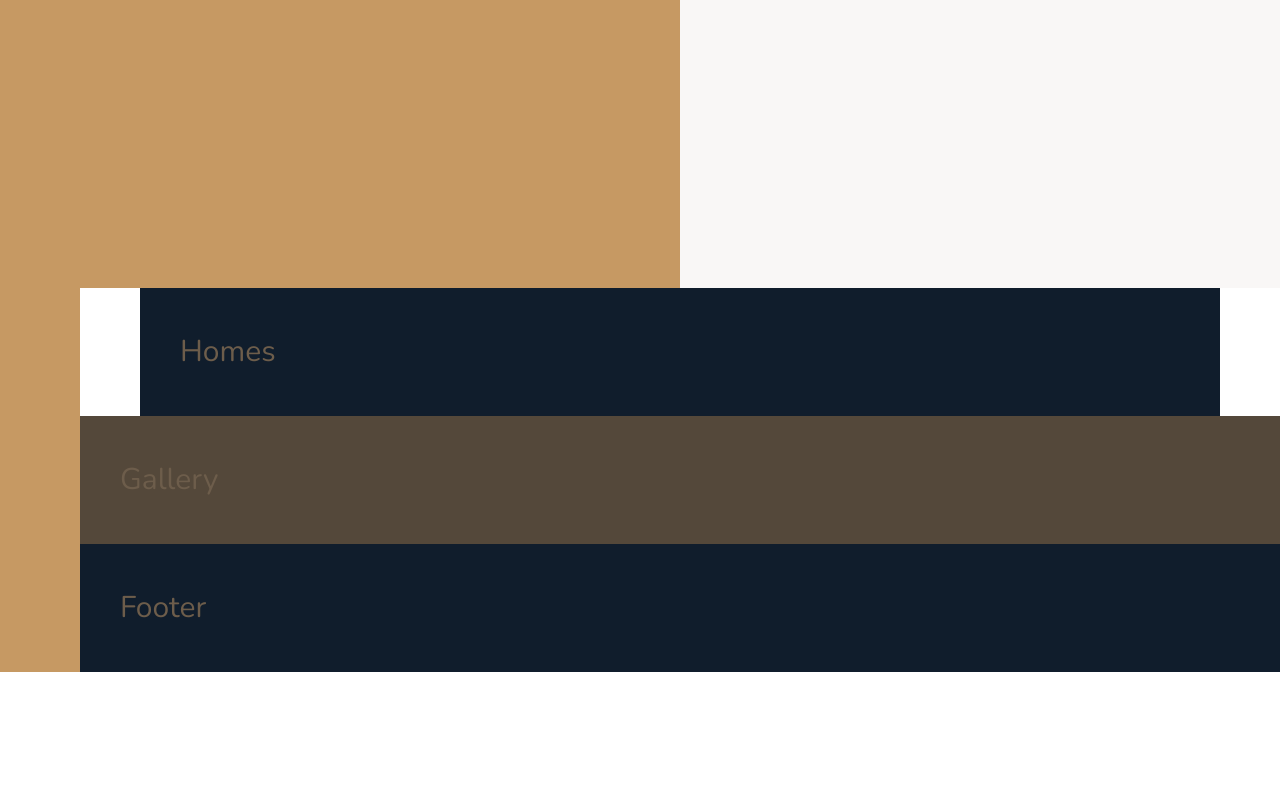
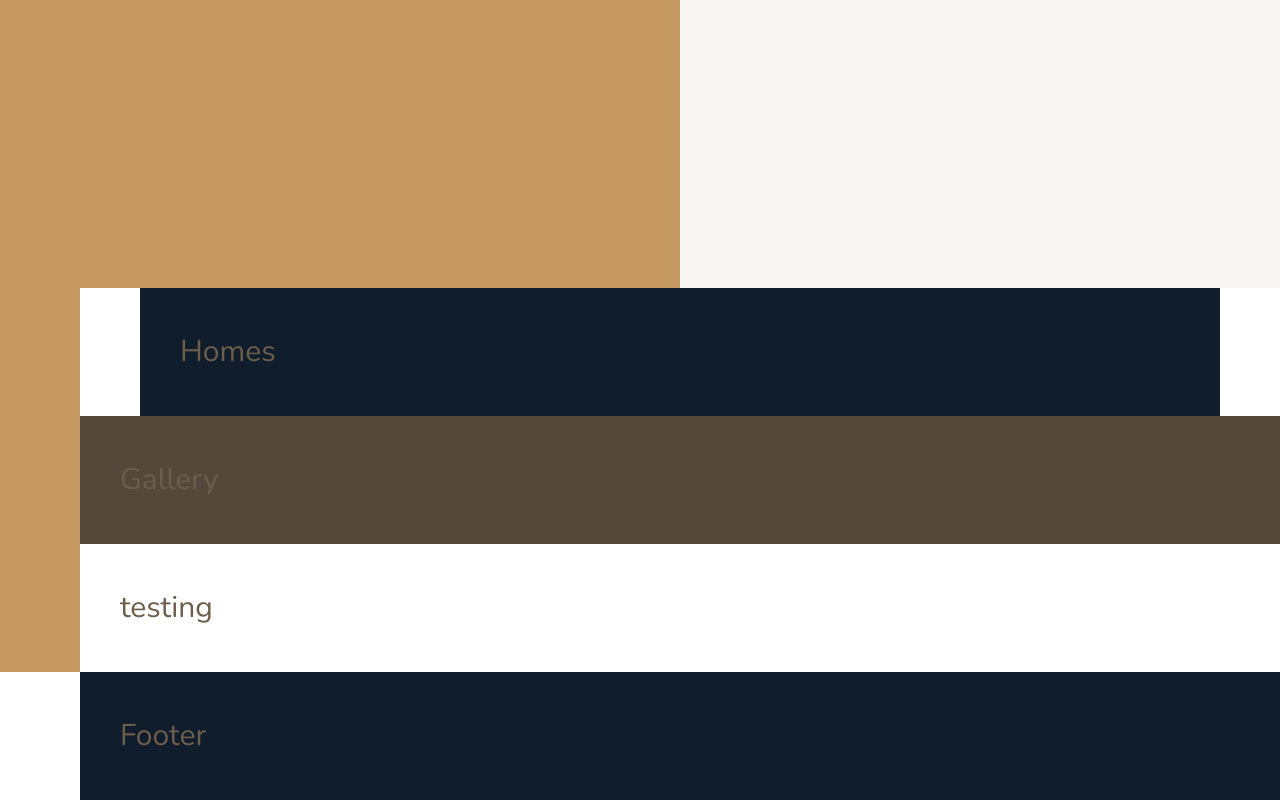
Before and after one commit to shanejeremich/Nexter, a website: page index.html in a window 1280 px wide. Shown: the part 992-1792 px from the top of the page. Before the commit the page ends 1664 px from the top, so only its background shows below. Drawn offline with nearby package versions, Linux system fonts and the light colour scheme.

Commit message:
test test

```diff
--- a/index.html
+++ b/index.html
@@ -31,6 +31,8 @@
 
   <div class="gallery">Gallery</div>
 
+  <div class="div">testing</div>
+
   <footer class="footer">Footer</footer>
 
 </body>
```
